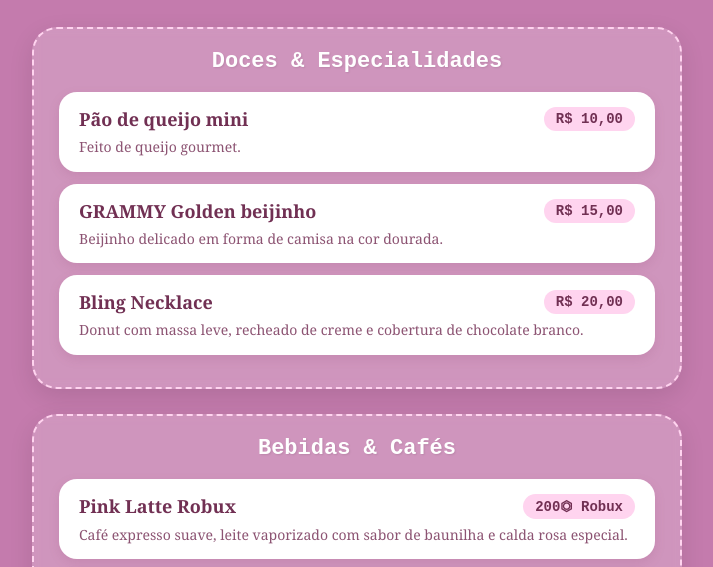
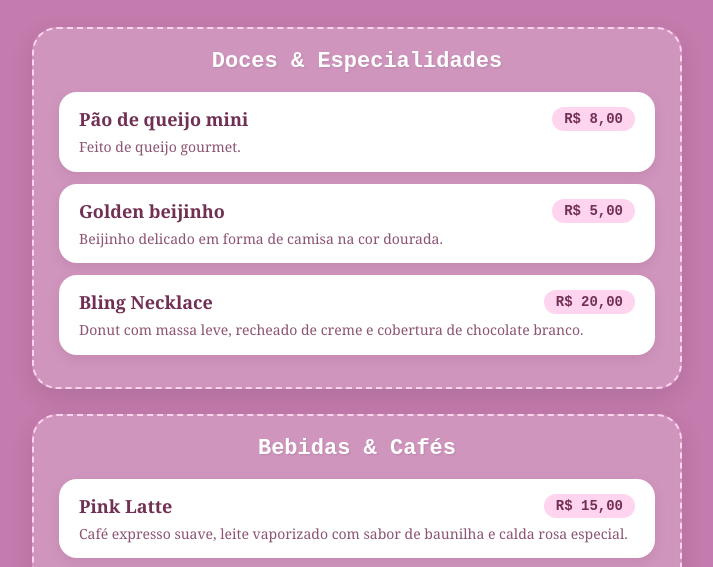
Before and after one commit to CS-vicente/Cutie-bot, a website: page public/html/cardapio.html in a window 1280 px wide. Shown: the part 231-798 px from the top of the page, without its empty margins (283-996 px from the left). Drawn offline with Linux system fonts and the light colour scheme.

Commit message:
Add files via upload

```diff
--- a/public/html/cardapio.html
+++ b/public/html/cardapio.html
@@ -154,14 +154,14 @@
       <div class="item-cardapio">
         <div class="item-cabecalho">
           <span class="item-nome">Pão de queijo mini</span>
-          <span class="item-preco">R$ 10,00</span>
+          <span class="item-preco">R$ 8,00</span>
         </div>
         <p class="item-descricao">Feito de queijo gourmet.</p>
       </div>
       <div class="item-cardapio">
         <div class="item-cabecalho">
-          <span class="item-nome">GRAMMY Golden beijinho</span>
-          <span class="item-preco">R$ 15,00</span>
+          <span class="item-nome">Golden beijinho</span>
+          <span class="item-preco">R$ 5,00</span>
         </div>
         <p class="item-descricao">Beijinho delicado em forma de camisa na cor dourada.</p>
       </div>
@@ -178,8 +178,8 @@
       <h2 class="categoria-titulo">Bebidas & Cafés</h2>
       <div class="item-cardapio">
         <div class="item-cabecalho">
-          <span class="item-nome">Pink Latte Robux</span>
-          <span class="item-preco">200⏣ Robux</span>
+          <span class="item-nome">Pink Latte</span>
+          <span class="item-preco">R$ 15,00</span>
         </div>
         <p class="item-descricao">Café expresso suave, leite vaporizado com sabor de baunilha e calda rosa especial.</p>
       </div>
```
